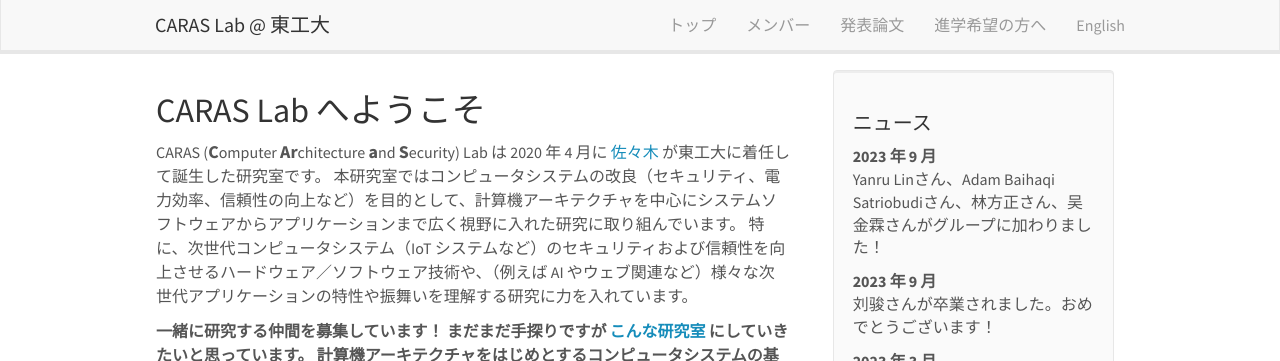
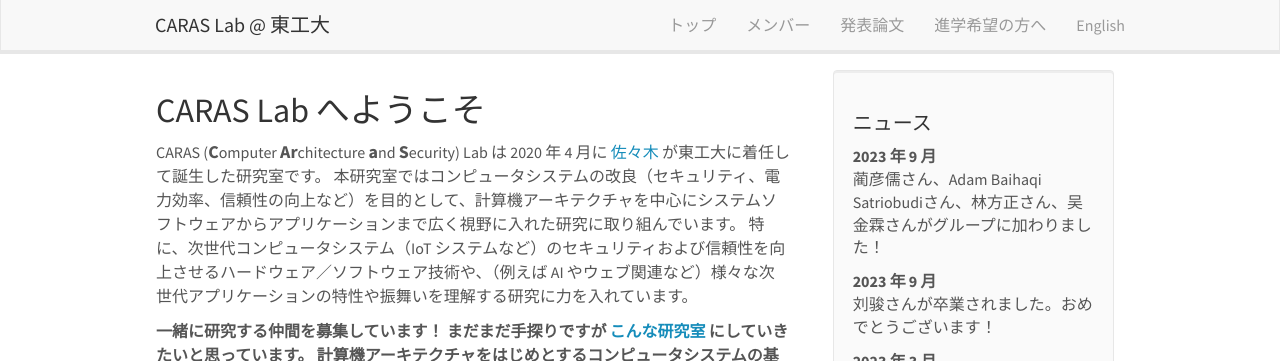
Before and after one commit to titech-caras/titech-caras.github.io, a Jekyll site: the page built from _pages/home.md, in a window 1280 px wide and 1131 px high. Shown: the top 361 px of the window. Built offline with Jekyll 4.4.1, drawn with Linux system fonts in a browser that asks for light colours; nearby versions of some CDN libraries.

Commit message:
Write Yanru's name in Chinese characters

```diff
--- a/_data/news.yml
+++ b/_data/news.yml
@@ -1,5 +1,5 @@
 - date: <b>2023 年 9 月</b>
-  headline: Yanru Linさん、Adam Baihaqi Satriobudiさん、林方正さん、吴金霖さんがグループに加わりました！
+  headline: 蔺彦儒さん、Adam Baihaqi Satriobudiさん、林方正さん、吴金霖さんがグループに加わりました！
 - date: <b>2023 年 9 月</b>
   headline: 刘骏さんが卒業されました。おめでとうございます！
 - date: <b>2023 年 3 月</b>
```
